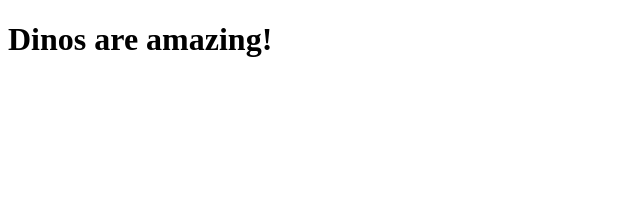
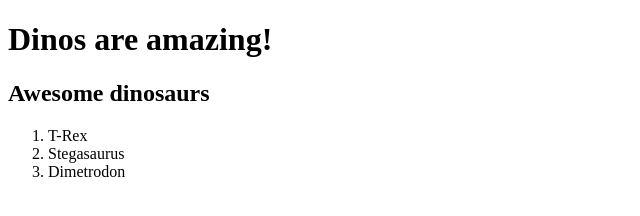
Before and after one commit to card0127/intro-to-github, a plain HTML site: page index.html in a window 1280 px wide. Shown: the whole page, without its empty margins (0-640 px from the left). Drawn offline with Linux system fonts and the light colour scheme.

Commit message:
Added a list of dinosaurs.

```diff
--- a/index.html
+++ b/index.html
@@ -9,5 +9,13 @@
 
 	<h1>Dinos are amazing!</h1>
 
+	<h2>Awesome dinosaurs</h2>
+
+	<ol>
+		<li>T-Rex</li>
+		<li>Stegasaurus</li>
+		<li>Dimetrodon</li>
+	</ol>
+
 </body>
 </html>
```
